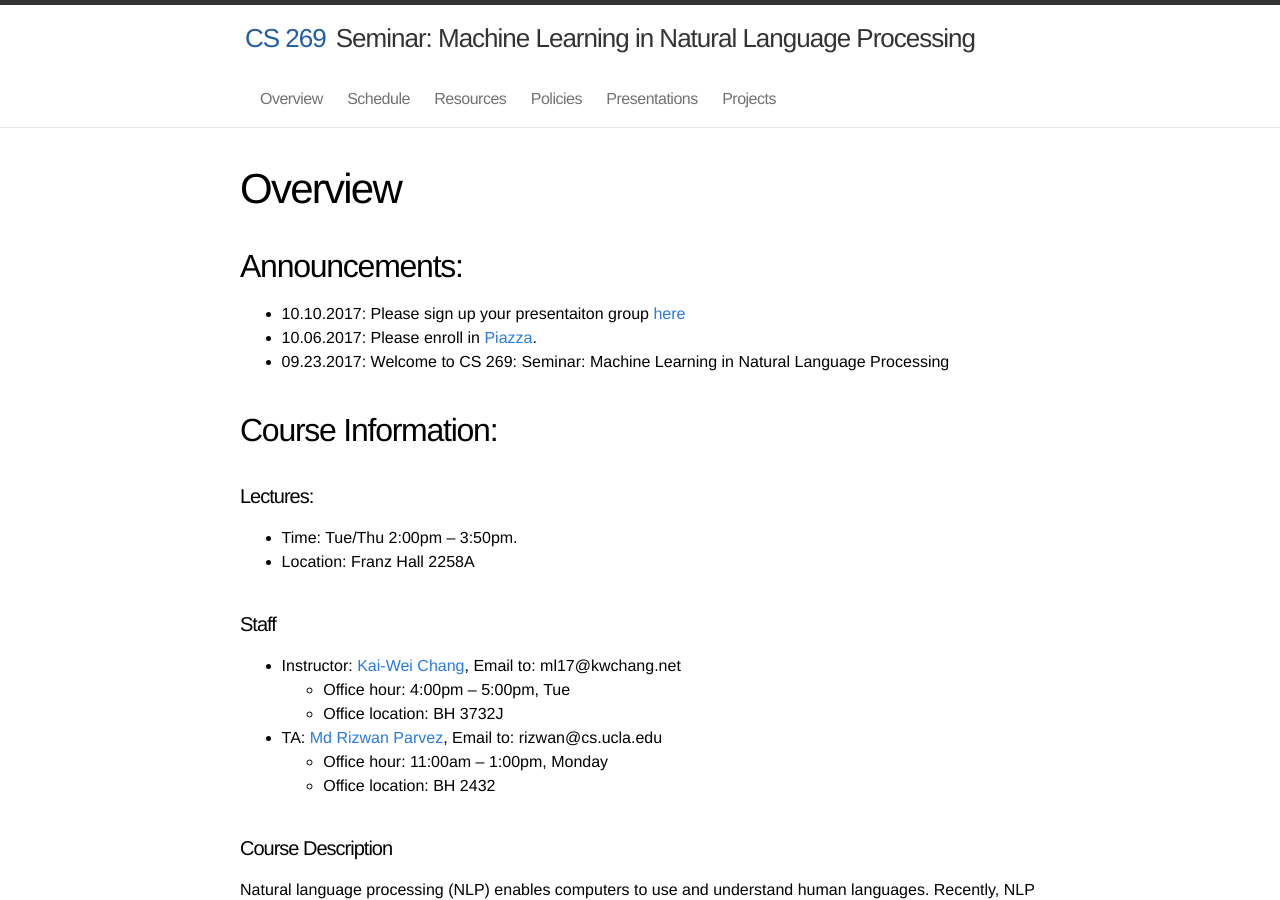
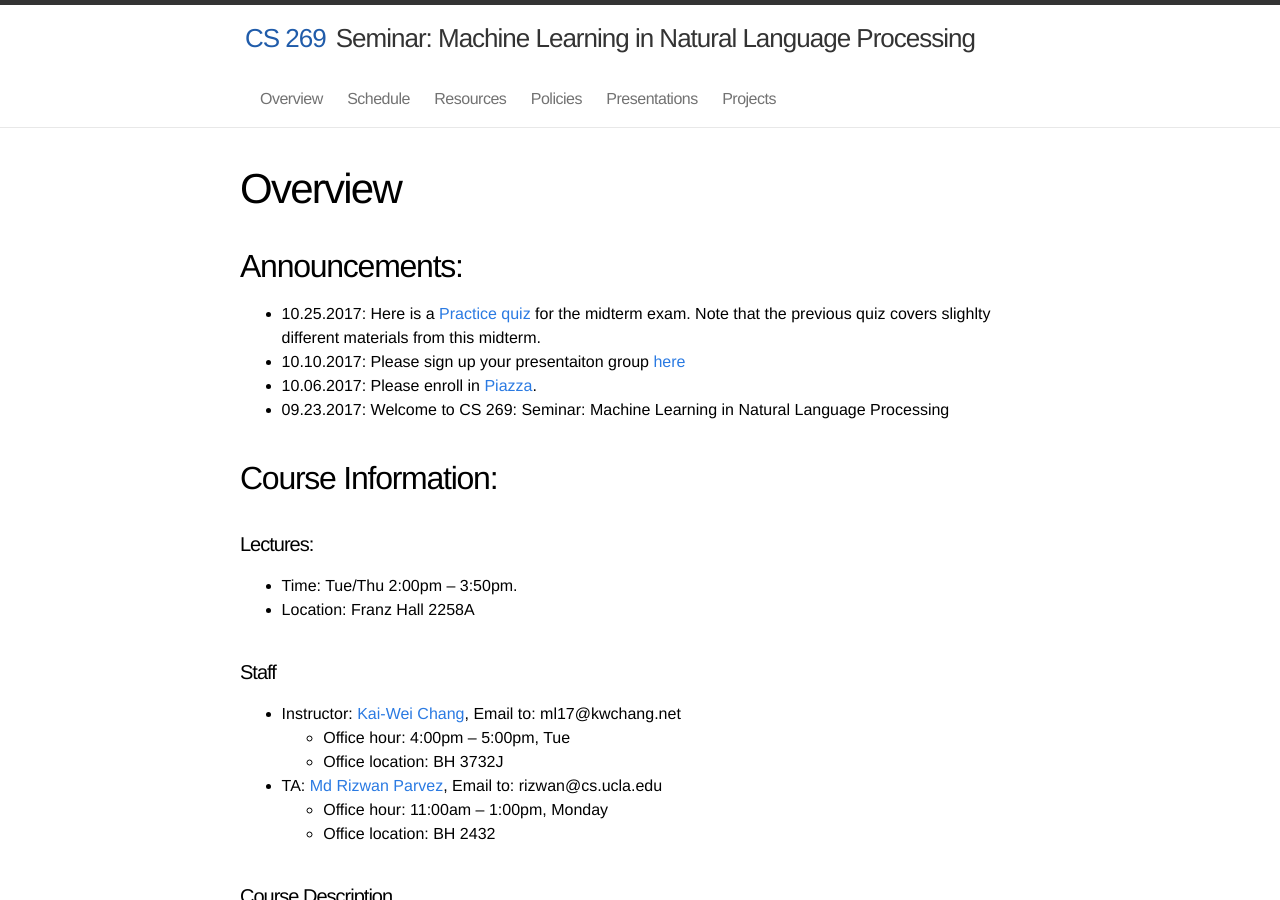
Before and after one commit to uclanlp/CS269-17, a Jekyll site: the page built from 1_overview.md, in a window 1280 px wide and 900 px high. Built offline with Jekyll 4.4.1, drawn with Linux system fonts in a browser that asks for light colours.

Commit message:
Update 1_overview.md

```diff
--- a/1_overview.md
+++ b/1_overview.md
@@ -6,6 +6,7 @@ name: 1
 ---
 
 ## Announcements:
+  * 10.25.2017: Here is a [Practice quiz](practice_quiz.pdf) for the midterm exam. Note that the previous quiz covers slighlty different materials from this midterm.
   * 10.10.2017: Please sign up your presentaiton group [here](https://docs.google.com/spreadsheets/d/1w-8ocLW8GiU9rfcusHGd3aKCDU-4LPBU-RcG8btGT8w/edit?usp=sharing)
   * 10.06.2017: Please enroll in [Piazza](http://piazza.com/ucla/fall2017/cs269).
   * 09.23.2017: Welcome to CS 269: Seminar: Machine Learning in Natural Language Processing
```
